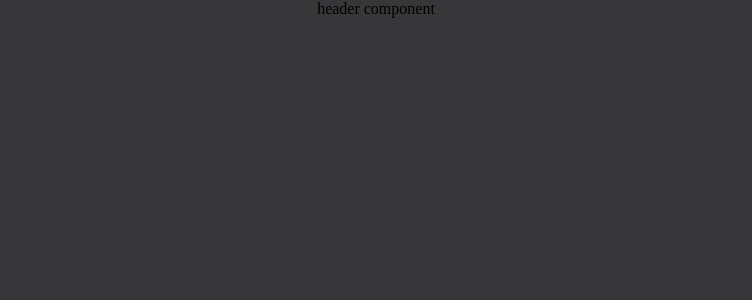
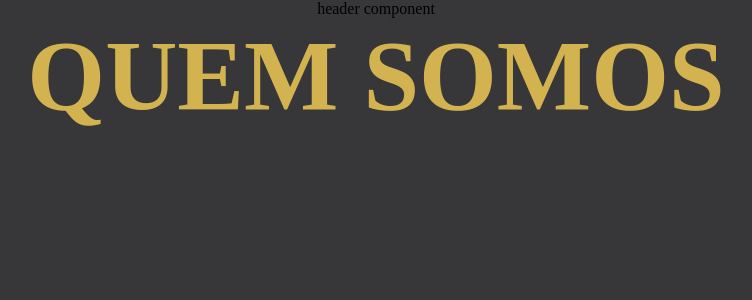
Before and after one commit to GuilhermeVDG/cda-web, a React (Create React App) app: page /quemsomos in a window 1280 px wide. Before the commit this address had no page. Shown: the top 300 px of the page, without its empty margins (264-1016 px from the left). Built offline with nearby package versions, Linux system fonts and the light colour scheme.

Commit message:
init other pages

```diff
--- /dev/null
+++ b/src/pages/AreasDeAtuacao/index.js
@@ -0,0 +1,10 @@
+import React from 'react';
+import './styles.css';
+
+export default function Home() {
+  return (
+    <div className='container'>
+      <div className='title'>AREAS DE ATUAÇÃO</div>
+    </div>
+  );
+}
--- /dev/null
+++ b/src/pages/AreasDeAtuacao/styles.css
@@ -0,0 +1,11 @@
+.container {
+  display: flex;
+  align-items: center;
+  justify-content: center;
+}
+
+.title {
+  font-size: 100px;
+  font-weight: bold;
+  color: #d2b350;
+}
--- /dev/null
+++ b/src/pages/QuemSomos/index.js
@@ -0,0 +1,10 @@
+import React from 'react';
+import './styles.css';
+
+export default function Home() {
+  return (
+    <div className='container'>
+      <div className='title'>QUEM SOMOS</div>
+    </div>
+  );
+}
--- /dev/null
+++ b/src/pages/QuemSomos/styles.css
@@ -0,0 +1,11 @@
+.container {
+  display: flex;
+  align-items: center;
+  justify-content: center;
+}
+
+.title {
+  font-size: 100px;
+  font-weight: bold;
+  color: #d2b350;
+}
--- /dev/null
+++ b/src/pages/Resultados/index.js
@@ -0,0 +1,10 @@
+import React from 'react';
+import './styles.css';
+
+export default function Home() {
+  return (
+    <div className='container'>
+      <div className='title'>RESULTADOS</div>
+    </div>
+  );
+}
--- /dev/null
+++ b/src/pages/Resultados/styles.css
@@ -0,0 +1,11 @@
+.container {
+  display: flex;
+  align-items: center;
+  justify-content: center;
+}
+
+.title {
+  font-size: 100px;
+  font-weight: bold;
+  color: #d2b350;
+}
--- a/src/routes.js
+++ b/src/routes.js
@@ -2,6 +2,9 @@ import { BrowserRouter, Routes, Route } from "react-router-dom";
 
 import Home from "./pages/Home";
 import Header from "./components/Header";
+import QuemSomos from './pages/QuemSomos';
+import AreaDeAtuacao from './pages/AreasDeAtuacao';
+import Resultados from './pages/Resultados';
 
 export default function RoutesApp(){
   return(
@@ -10,6 +13,9 @@ export default function RoutesApp(){
 
       <Routes>
         <Route path="/" element={ <Home/> } />
+        <Route path="/quemsomos" element={ <QuemSomos/> } />
+        <Route path="/areasdeatuacao" element={ <AreaDeAtuacao/> } />
+        <Route path="/resultados" element={ <Resultados/> } />
       </Routes>
     </BrowserRouter>
   );
```
